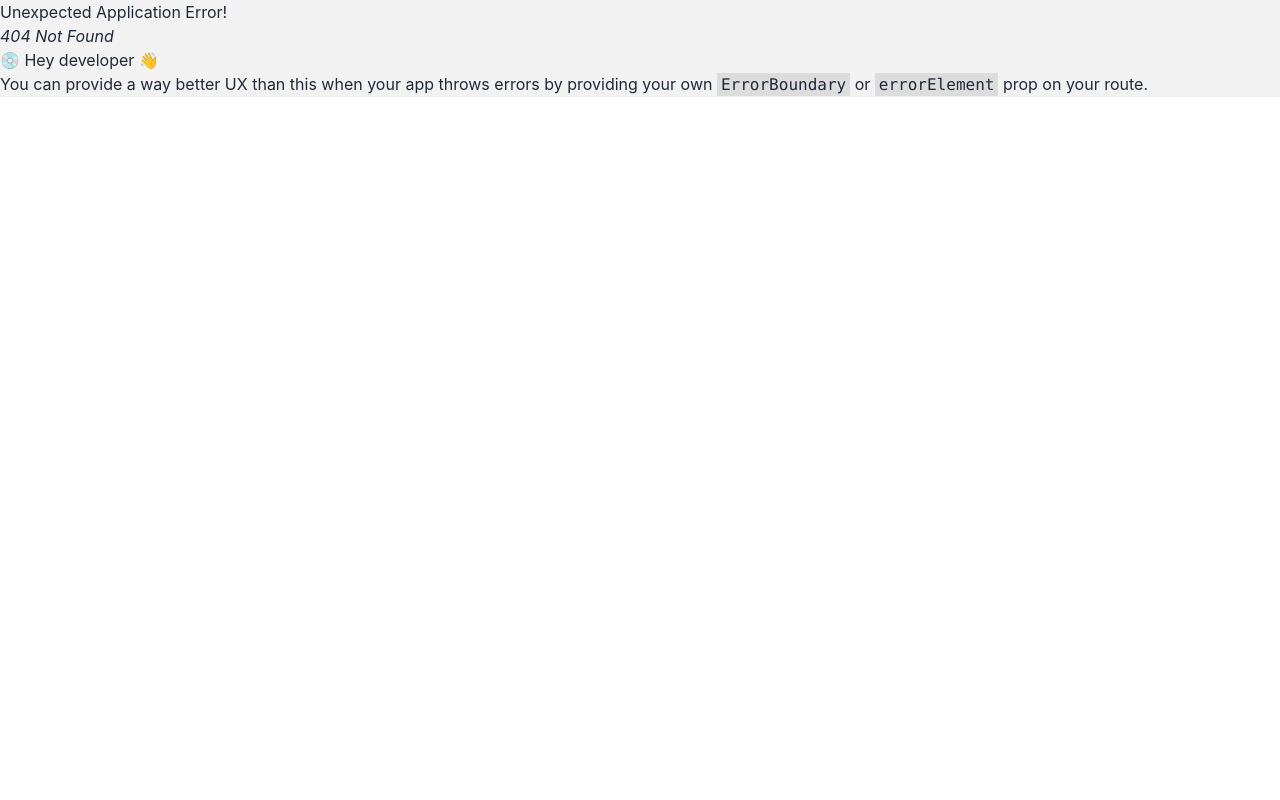
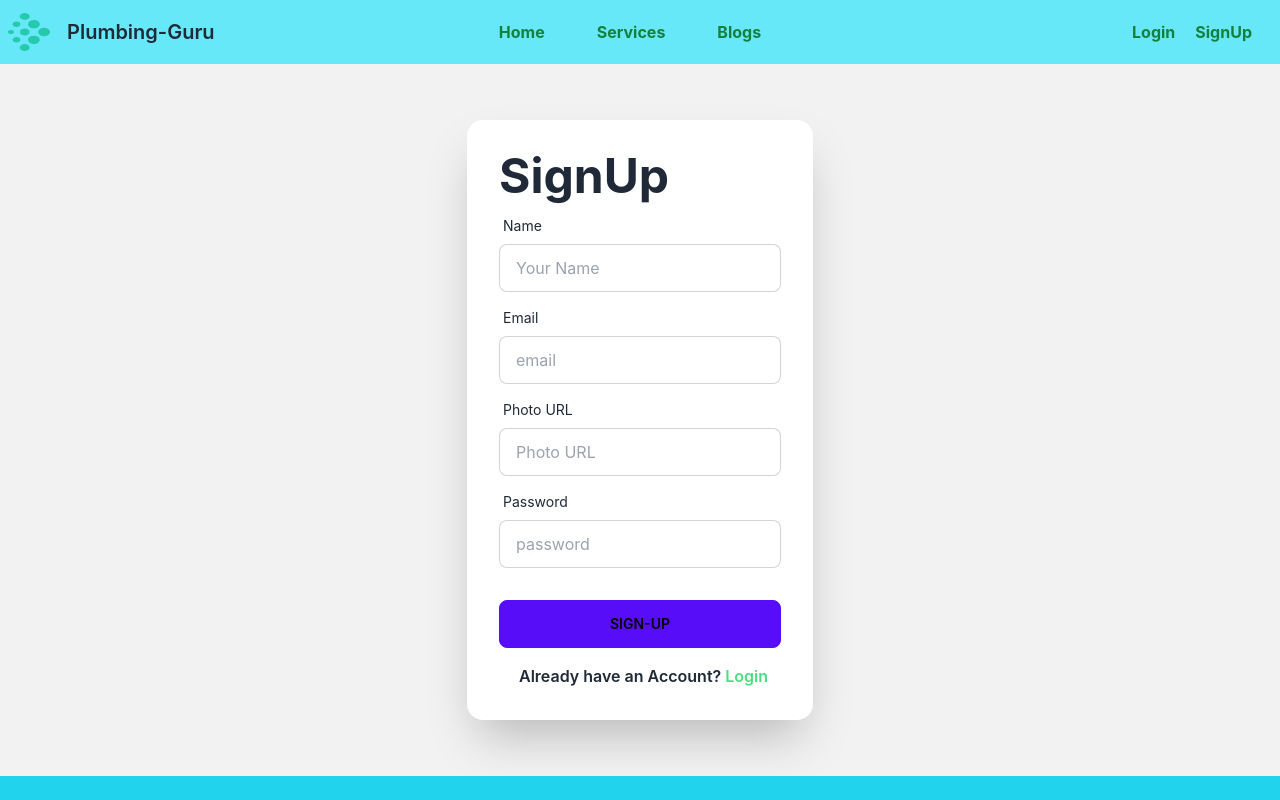
Before and after one commit to Md-abdullah-2001/plumbing-guru-client-side-assignment-11, a React (Create React App) app: page /signup in a window 1280 px wide. Before the commit this address had no page. Shown: the top 800 px of the page. Built offline with nearby package versions, Linux system fonts and the light colour scheme; no server answers.

Commit message:
authentication added

```diff
--- a/src/Router/Router.js
+++ b/src/Router/Router.js
@@ -3,6 +3,8 @@ import Details from "../Components/Details/Details";
 import Home from "../Components/Home/Home";
 import Services from "../Components/Services/Services";
 import Main from "../Main/Main";
+import Login from "../Shared/Auth/Login/Login";
+import SignUp from "../Shared/Auth/SignUp/SignUp";
 const router = createBrowserRouter([
   {
     path: "/",
@@ -23,6 +25,8 @@ const router = createBrowserRouter([
         element: <Details></Details>,
       },
       { path: "/services", element: <Services></Services> },
+      { path: "/login", element: <Login></Login> },
+      { path: "/signup", element: <SignUp></SignUp> },
     ],
   },
 ]);
--- /dev/null
+++ b/src/Shared/Auth/AuthProvider.js
@@ -0,0 +1,65 @@
+import React, { createContext, useEffect, useState } from "react";
+import {
+  createUserWithEmailAndPassword,
+  getAuth,
+  onAuthStateChanged,
+  signInWithEmailAndPassword,
+  signOut,
+  updateProfile,
+} from "firebase/auth";
+import app from "../../Firebase/Firebase";
+
+export const AuthContext = createContext();
+const auth = getAuth(app);
+const AuthProvider = ({ children }) => {
+  const [loading, setLoading] = useState(true);
+  const [user, setUser] = useState({});
+  // create user with email and password
+  const createUserWithPassword = (email, password) => {
+    setLoading(true);
+    return createUserWithEmailAndPassword(auth, email, password);
+  };
+
+  // log in the user
+  const logIn = (email, password) => {
+    setLoading(true);
+    return signInWithEmailAndPassword(auth, email, password);
+  };
+
+  // log out
+  const logout = () => {
+    setLoading(true);
+    return signOut(auth);
+  };
+
+  //   update user
+  const setUserData = (profile) => {
+    return updateProfile(auth.currentUser, profile);
+  };
+
+  // current update
+  useEffect(() => {
+    const unsubscribe = onAuthStateChanged(auth, (currentUser) => {
+      console.log(currentUser);
+      setUser(currentUser);
+      setLoading(false);
+    });
+    return () => {
+      return unsubscribe();
+    };
+  }, []);
+
+  const userInfo = {
+    loading,
+    user,
+    createUserWithPassword,
+    logIn,
+    logout,
+    setUserData,
+  };
+  return (
+    <AuthContext.Provider value={userInfo}>{children}</AuthContext.Provider>
+  );
+};
+
+export default AuthProvider;
--- /dev/null
+++ b/src/Shared/Auth/Login/Login.js
@@ -0,0 +1,79 @@
+import React, { useContext } from "react";
+import { Link, useLocation, useNavigate } from "react-router-dom";
+import { AuthContext } from "../AuthProvider";
+
+const Login = () => {
+  const { logIn } = useContext(AuthContext);
+  const location = useLocation();
+  const navigate = useNavigate();
+  const from = location.state?.from?.pathname || "/";
+
+  const handleLogin = (event) => {
+    event.preventDefault();
+    const form = event.target;
+    const email = form.email.value;
+    const password = form.password.value;
+
+    logIn(email, password)
+      .then((result) => {
+        const user = result.user;
+        console.log(user);
+        form.reset();
+        navigate(from, { replace: true });
+      })
+      .catch((error) => console.error(error));
+  };
+  return (
+    <div className="hero p-5 w-full my-5">
+      <div className="hero-content ">
+        <div className="card  w-full max-w-sm shadow-2xl bg-base-100">
+          <form onSubmit={handleLogin} className="card-body">
+            <h1 className="text-5xl font-bold">Login now!</h1>
+            <div className="form-control">
+              <label className="label">
+                <span className="label-text">Email</span>
+              </label>
+              <input
+                type="email"
+                placeholder="email"
+                name="email"
+                className="input input-bordered"
+              />
+            </div>
+            <div className="form-control">
+              <label className="label">
+                <span className="label-text">Password</span>
+              </label>
+              <input
+                type="password"
+                name="password"
+                placeholder="password"
+                className="input input-bordered"
+              />
+              <label className="label">
+                <a href="/" className="label-text-alt link link-hover">
+                  Forgot password?
+                </a>
+              </label>
+            </div>
+            <div className="form-control mt-6">
+              <input
+                className="btn btn-primary text-black"
+                type="submit"
+                value="Login"
+              />
+              <p className="pl-5 pt-4  font-semibold">
+                Don't have an Account?{" "}
+                <Link className=" text-green-400" to="/signup">
+                  SignUp
+                </Link>
+              </p>
+            </div>
+          </form>
+        </div>
+      </div>
+    </div>
+  );
+};
+
+export default Login;
--- /dev/null
+++ b/src/Shared/Auth/SignUp/SignUp.js
@@ -0,0 +1,105 @@
+import React, { useContext } from "react";
+import { Link, useNavigate } from "react-router-dom";
+
+import { AuthContext } from "../AuthProvider";
+
+const SignUp = () => {
+  const { createUserWithPassword, setUserData } = useContext(AuthContext);
+  const navigate = useNavigate();
+  const handleSignup = (event) => {
+    event.preventDefault();
+    const form = event.target;
+    const name = form.name.value;
+    const email = form.email.value;
+    const photo = form.photo.value;
+    const password = form.password.value;
+    createUserWithPassword(email, password)
+      .then((result) => {
+        const user = result.user;
+        console.log(user);
+
+        updateProfile(name, photo);
+        navigate("/");
+        form.reset();
+      })
+      .catch((error) => console.error(error));
+
+    const updateProfile = (name, photo) => {
+      const profile = { displayName: name, photoURL: photo };
+      setUserData(profile)
+        .then(() => {})
+        .catch((e) => console.log(e));
+    };
+  };
+
+  return (
+    <div className="hero p-5 w-full my-5">
+      <div className="hero-content ">
+        <div className="card  w-full max-w-sm shadow-2xl bg-base-100">
+          <form onSubmit={handleSignup} className="card-body">
+            <h1 className="text-5xl font-bold">SignUp</h1>
+            <div className="form-control">
+              <label className="label">
+                <span className="label-text">Name</span>
+              </label>
+              <input
+                type="text"
+                placeholder="Your Name"
+                name="name"
+                className="input input-bordered"
+              />
+            </div>
+            <div className="form-control">
+              <label className="label">
+                <span className="label-text">Email</span>
+              </label>
+              <input
+                type="email"
+                placeholder="email"
+                name="email"
+                className="input input-bordered"
+              />
+            </div>
+            <div className="form-control">
+              <label className="label">
+                <span className="label-text">Photo URL</span>
+              </label>
+              <input
+                type="text"
+                placeholder="Photo URL"
+                name="photo"
+                className="input input-bordered"
+              />
+            </div>
+            <div className="form-control">
+              <label className="label">
+                <span className="label-text">Password</span>
+              </label>
+              <input
+                type="password"
+                name="password"
+                placeholder="password"
+                className="input input-bordered"
+              />
+            </div>
+            <div className="form-control mt-6">
+              <input
+                className="btn btn-primary text-black"
+                type="submit"
+                value="Sign-Up"
+              />
+              <p className="pl-5 pt-4 font-semibold  ">
+                Already have an Account?{" "}
+                <Link className="text-green-400" to="/login">
+                  Login
+                </Link>
+              </p>
+            </div>
+          </form>
+        </div>
+      </div>
+    </div>
+  );
+};
+
+export default SignUp;
--- a/src/Shared/NavBar/NavBar.js
+++ b/src/Shared/NavBar/NavBar.js
@@ -1,7 +1,14 @@
-import React from "react";
+import React, { useContext } from "react";
 import { Link } from "react-router-dom";
 import logo from "../../Asset/favicon.svg";
+import { AuthContext } from "../Auth/AuthProvider";
 const NavBar = () => {
+  const { user, logout } = useContext(AuthContext);
+  console.log(user);
+
+  const handleLogout = () => {
+    logout().then().catch();
+  };
   const menuList = (
     <>
       <li className="mr-5 font-bold text-green-700">
@@ -51,9 +58,32 @@ const NavBar = () => {
         <ul className="menu menu-horizontal p-0">{menuList}</ul>
       </div>
       <div className="navbar-end">
-        <Link to="/" className="btn">
-          Get started
-        </Link>
+        {user?.uid ? (
+          <>
+            <button
+              className="mr-5 font-bold text-green-700"
+              onClick={handleLogout}
+            >
+              Logout
+            </button>
+            <h4 className="mr-4">{user.displayName}</h4>
+            <img
+              className="w-12 h-12 mr-5 rounded-full"
+              src={user.photoURL}
+              alt=""
+              srcset=""
+            />
+          </>
+        ) : (
+          <ul className="flex">
+            <li className="mr-5 font-bold text-green-700">
+              <Link to="/login">Login</Link>
+            </li>
+            <li className="mr-5 font-bold text-green-700">
+              <Link to="/signup">SignUp</Link>
+            </li>
+          </ul>
+        )}
       </div>
     </div>
   );
--- a/src/index.js
+++ b/src/index.js
@@ -1,13 +1,16 @@
-import React from 'react';
-import ReactDOM from 'react-dom/client';
-import './index.css';
-import App from './App';
-import reportWebVitals from './reportWebVitals';
+import React from "react";
+import ReactDOM from "react-dom/client";
+import "./index.css";
+import App from "./App";
+import reportWebVitals from "./reportWebVitals";
+import AuthProvider from "./Shared/Auth/AuthProvider";
 
-const root = ReactDOM.createRoot(document.getElementById('root'));
+const root = ReactDOM.createRoot(document.getElementById("root"));
 root.render(
   <React.StrictMode>
-    <App />
+    <AuthProvider>
+      <App />
+    </AuthProvider>
   </React.StrictMode>
 );
 
```
